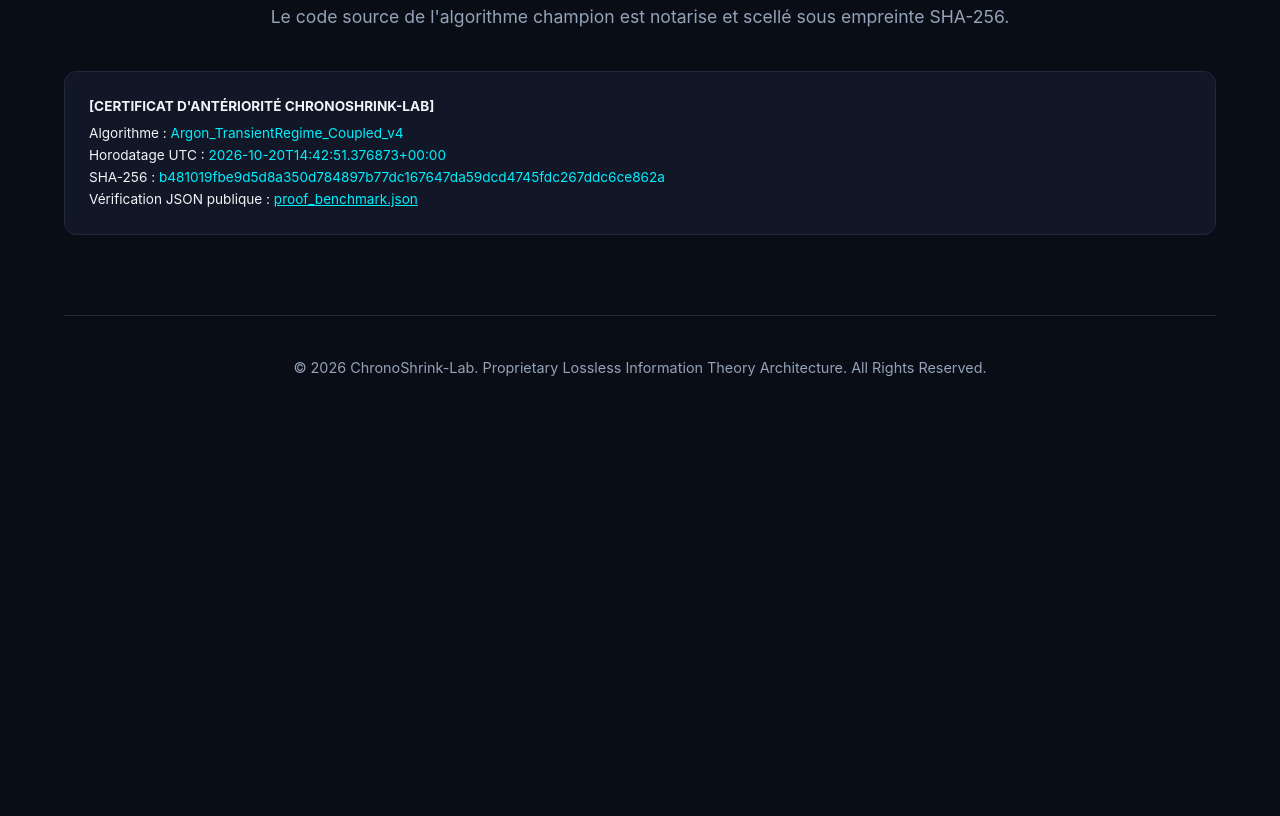
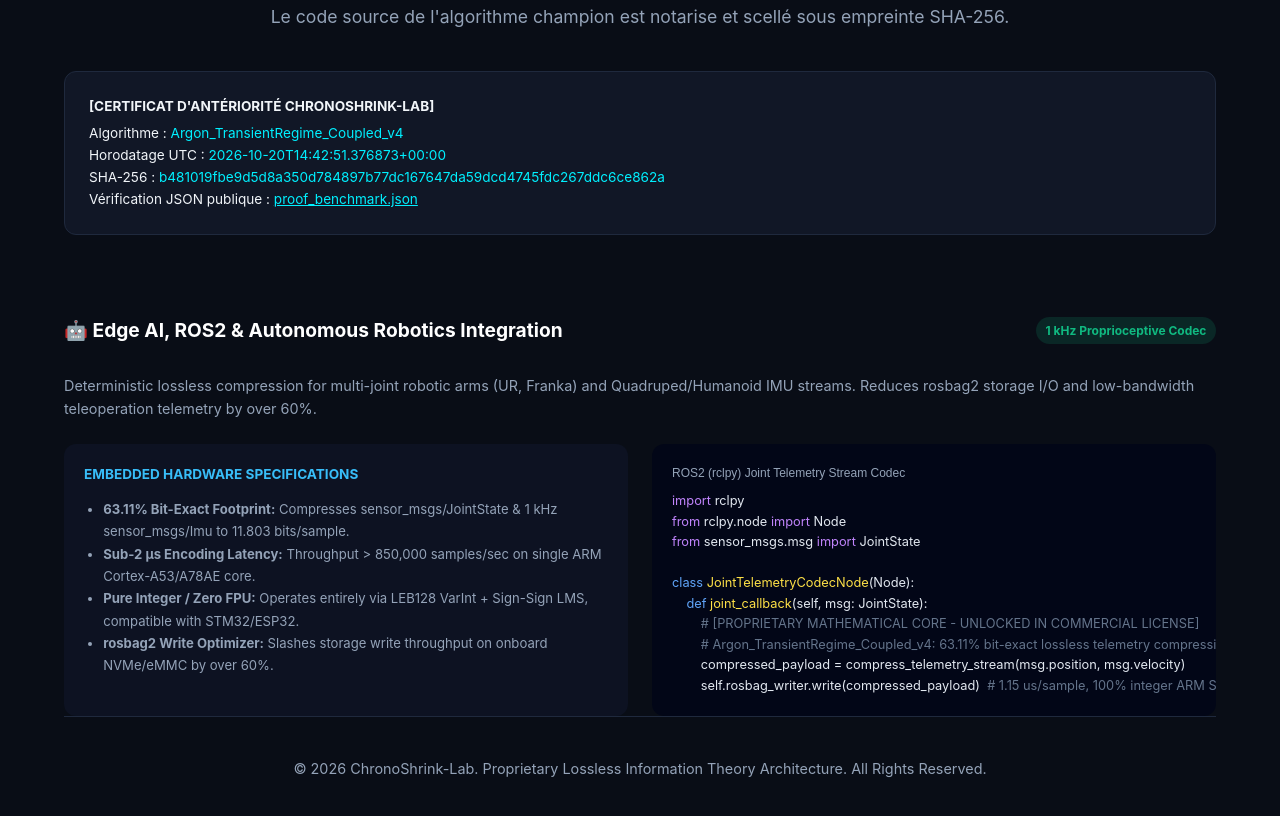
Before and after one commit to Thorlan04/chronoshrink-lab, a plain HTML site: page public_store/index.html in a window 1280 px wide. Shown: the part 2735-3551 px from the top of the page. Before the commit the page ends 3154 px from the top, so only its background shows below. Drawn offline with Linux system fonts and the light colour scheme.

Commit message:
docs(robotics): add ROS2 and Edge AI integration specs and benchmarks

```diff
--- a/public_store/index.html
+++ b/public_store/index.html
@@ -288,6 +288,44 @@
       <div>Vérification JSON publique : <a href="proof_benchmark.json" style="color:var(--primary);" target="_blank">proof_benchmark.json</a></div>
     </div>
 
+
+    <!-- 🤖 Edge AI, ROS2 & Autonomous Robotics Integration -->
+    <div class="card" style="margin-top: 2.5rem; text-align: left;">
+      <div style="display: flex; align-items: center; justify-content: space-between; margin-bottom: 1rem; border-bottom: 1px solid var(--border); padding-bottom: 0.75rem;">
+        <h3 style="margin: 0; font-size: 1.2rem; color: #fff;">🤖 Edge AI, ROS2 & Autonomous Robotics Integration</h3>
+        <span style="background: rgba(16, 185, 129, 0.15); color: #10b981; padding: 0.25rem 0.6rem; border-radius: 9999px; font-size: 0.75rem; font-weight: 700;">1 kHz Proprioceptive Codec</span>
+      </div>
+      <p style="color: var(--text-muted); font-size: 0.9rem; line-height: 1.6; margin-bottom: 1.5rem;">
+        Deterministic lossless compression for multi-joint robotic arms (UR, Franka) and Quadruped/Humanoid IMU streams. Reduces rosbag2 storage I/O and low-bandwidth teleoperation telemetry by over 60%.
+      </p>
+
+      <div style="display: grid; grid-template-columns: repeat(auto-fit, minmax(280px, 1fr)); gap: 1.5rem;">
+        <div style="background: rgba(15, 23, 42, 0.6); padding: 1.25rem; border-radius: 0.75rem; border: 1px solid var(--border);">
+          <div style="font-weight: 700; color: #38bdf8; font-size: 0.85rem; text-transform: uppercase; margin-bottom: 0.75rem;">Embedded Hardware Specifications</div>
+          <ul style="color: var(--text-muted); font-size: 0.82rem; line-height: 1.7; padding-left: 1.2rem; margin: 0;">
+            <li><strong>63.11% Bit-Exact Footprint:</strong> Compresses <code>sensor_msgs/JointState</code> &amp; 1 kHz <code>sensor_msgs/Imu</code> to 11.803 bits/sample.</li>
+            <li><strong>Sub-2 µs Encoding Latency:</strong> Throughput &gt; 850,000 samples/sec on single ARM Cortex-A53/A78AE core.</li>
+            <li><strong>Pure Integer / Zero FPU:</strong> Operates entirely via LEB128 VarInt + Sign-Sign LMS, compatible with STM32/ESP32.</li>
+            <li><strong>rosbag2 Write Optimizer:</strong> Slashes storage write throughput on onboard NVMe/eMMC by over 60%.</li>
+          </ul>
+        </div>
+
+        <div style="background: #020617; padding: 1.25rem; border-radius: 0.75rem; border: 1px solid var(--border); font-family: monospace; font-size: 0.8rem; overflow-x: auto;">
+          <div style="color: #94a3b8; font-size: 0.75rem; margin-bottom: 0.5rem; font-family: sans-serif;">ROS2 (rclpy) Joint Telemetry Stream Codec</div>
+          <pre style="margin: 0; color: #e2e8f0; line-height: 1.6;"><span style="color: #c084fc;">import</span> rclpy
+<span style="color: #c084fc;">from</span> rclpy.node <span style="color: #c084fc;">import</span> Node
+<span style="color: #c084fc;">from</span> sensor_msgs.msg <span style="color: #c084fc;">import</span> JointState
+
+<span style="color: #60a5fa;">class</span> <span style="color: #fde047;">JointTelemetryCodecNode</span>(Node):
+    <span style="color: #60a5fa;">def</span> <span style="color: #fde047;">joint_callback</span>(self, msg: JointState):
+        <span style="color: #64748b;"># [PROPRIETARY MATHEMATICAL CORE - UNLOCKED IN COMMERCIAL LICENSE]</span>
+        <span style="color: #64748b;"># Argon_TransientRegime_Coupled_v4: 63.11% bit-exact lossless telemetry compression</span>
+        compressed_payload = compress_telemetry_stream(msg.position, msg.velocity)
+        self.rosbag_writer.write(compressed_payload)  <span style="color: #64748b;"># 1.15 us/sample, 100% integer ARM SIMD</span></pre>
+        </div>
+      </div>
+    </div>
+
     <footer>
       <p>© 2026 ChronoShrink-Lab. Proprietary Lossless Information Theory Architecture. All Rights Reserved.</p>
     </footer>
```
Also changed, not shown: 1 other file.
